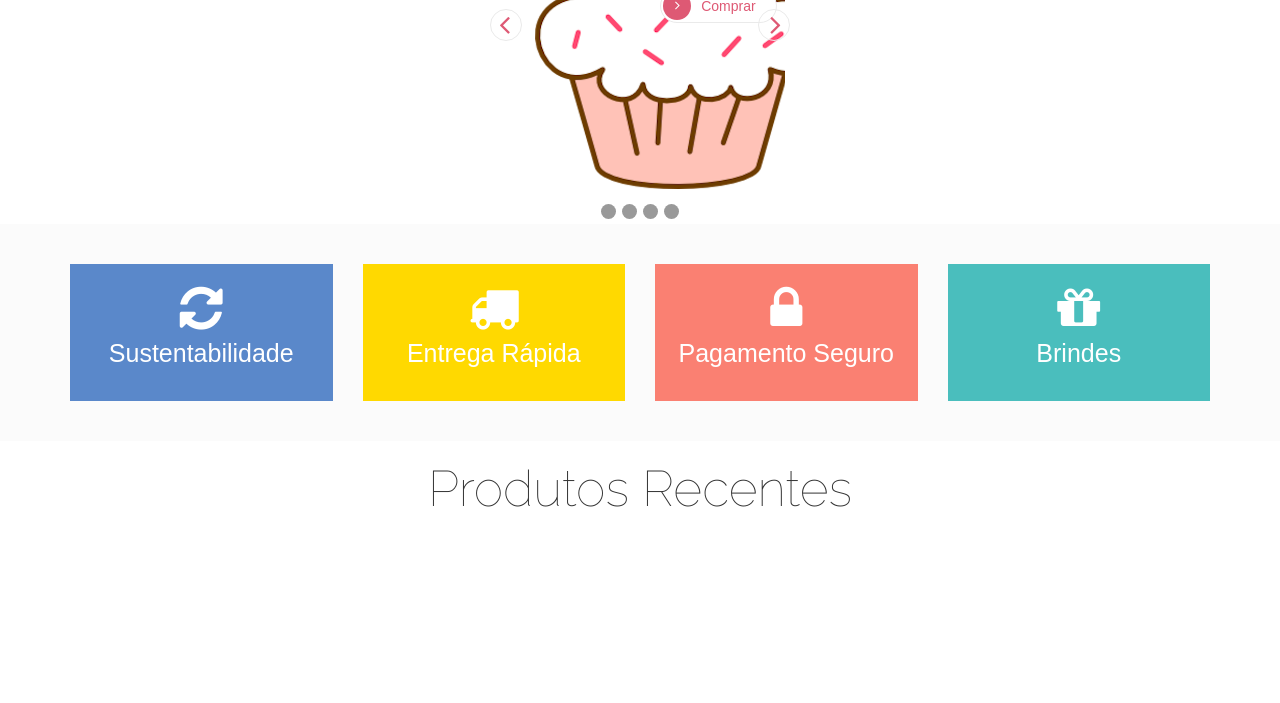
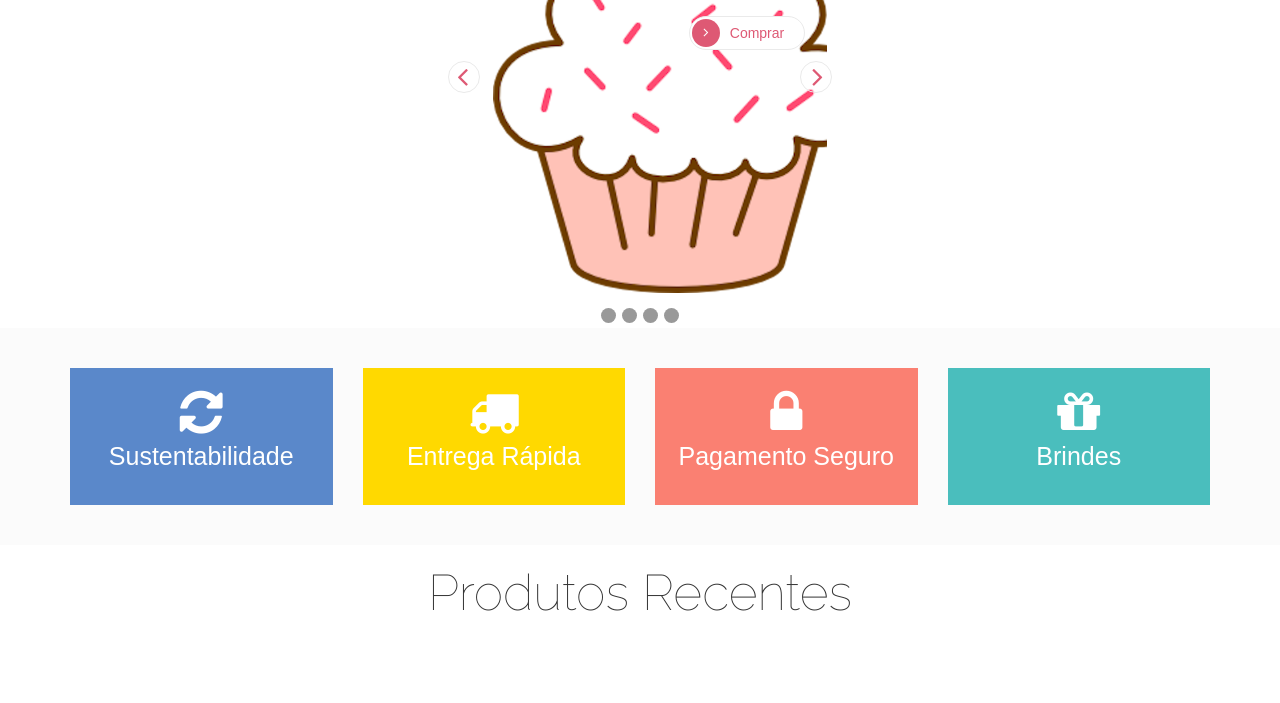
Before and after one commit to YouthN/Trabalho-7-Periodo, a plain HTML site: page index.html in a window 1280 px wide. Shown: the part 397-1100 px from the top of the page. Drawn offline with nearby package versions, Linux system fonts and the light colour scheme.

Commit message:
Update style.css

```diff
--- a/style.css
+++ b/style.css
@@ -150,7 +150,7 @@ z-index: 999;}
 .mainmenu-area ul.navbar-nav li:hover a, .mainmenu-area ul.navbar-nav li.active a {background: #de5974; color:#FFF;}
 .mainmenu-area .nav > li > a:focus {color: #FFF;}
 
-.slider-area { width:300px; position:relative; margin:0 auto; padding:5px;}
+.slider-area { width:30%; position:relative; margin:0 auto; padding:5px;}
 /*-------------------------
 [9. Block slider]
 ---------------------------*/
```
